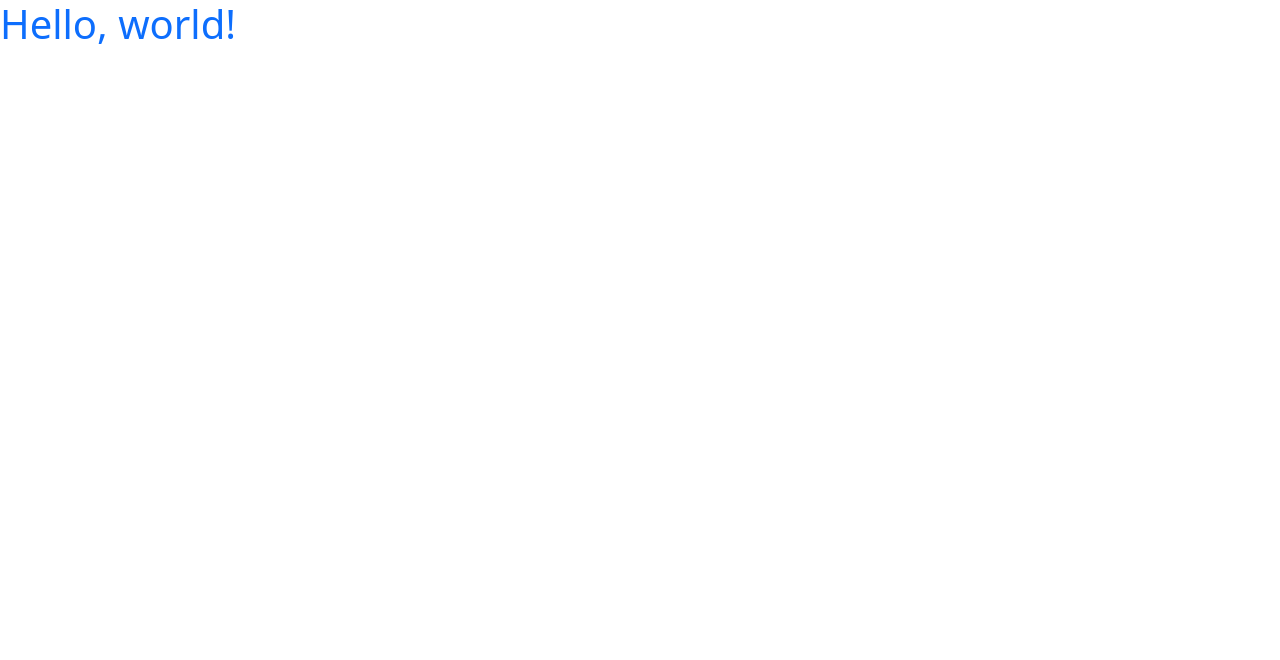
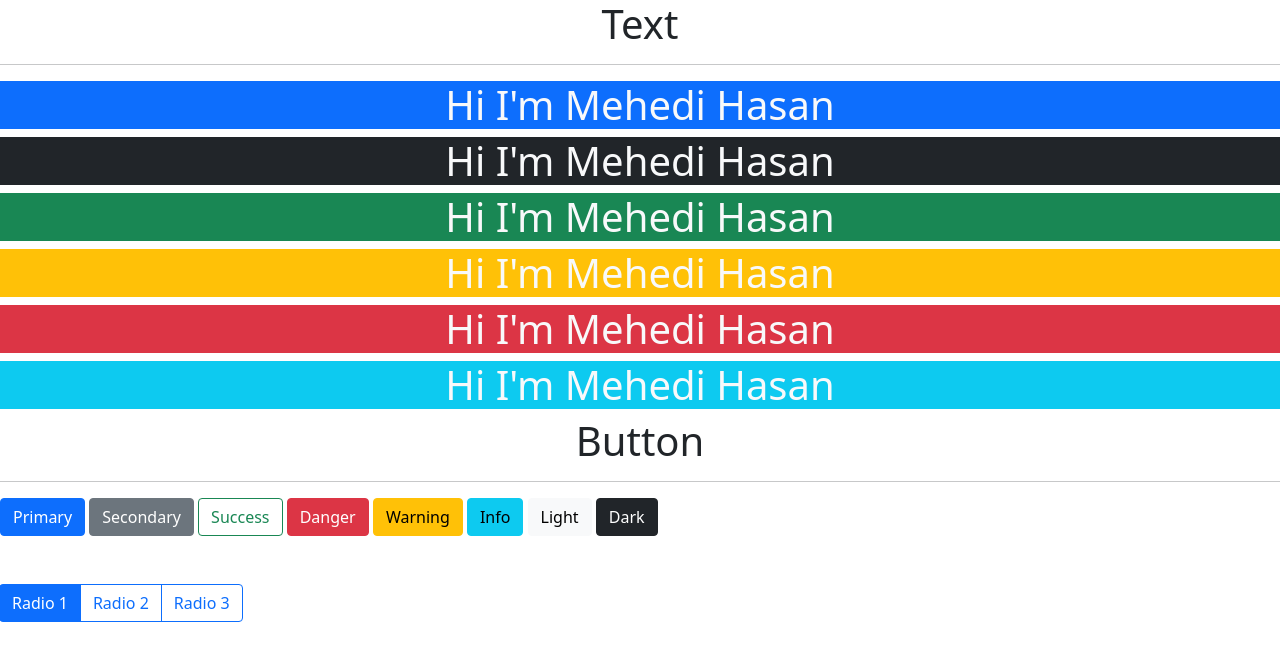
Before and after one commit to rcmehedi15/Bootstrap-practice-, a plain HTML site: page index.html in a window 1280 px wide. Drawn offline with nearby package versions, Linux system fonts and the light colour scheme.

Commit message:
bootstrap practice

```diff
--- a/index.html
+++ b/index.html
@@ -12,12 +12,41 @@
   </head>
   <body>
 
-    <h1 class="text-primary">Hello, world!</h1>
+    <!-- text -->
+    <h1 class=" text-center">Text</h1>
+    <hr>
+  <h1 class="bg-primary text-light text-center">Hi I'm Mehedi Hasan</h1>
+  <h1 class="bg-dark text-light text-center">Hi I'm Mehedi Hasan</h1>
+  <h1 class="bg-success text-light text-center">Hi I'm Mehedi Hasan</h1>
+  <h1 class="bg-warning text-light text-center">Hi I'm Mehedi Hasan</h1>
+  <h1 class="bg-danger text-light text-center">Hi I'm Mehedi Hasan</h1>
+  <h1 class="bg-info text-light text-center">Hi I'm Mehedi Hasan</h1>
 
+<!-- Button -->
+<h1 class=" text-center">Button</h1>
+<hr>
+          <button type="button" class="btn btn-primary">Primary</button>
+          <button type="button" class="btn btn-secondary">Secondary</button>
+          <button type="button" class="btn btn-outline-success">Success</button>
+          <button type="button" class="btn btn-danger">Danger</button>
+          <button type="button" class="btn btn-warning">Warning</button>
+          <button type="button" class="btn btn-info">Info</button>
+          <button type="button" class="btn btn-light">Light</button>
+          <button type="button" class="btn btn-dark">Dark</button>
+<br><br><br>
+            <!-- Button Group -->
+            <div class="btn-group" role="group" aria-label="Basic radio toggle button group">
+              <input type="radio" class="btn-check" name="btnradio" id="btnradio1" autocomplete="off" checked>
+              <label class="btn btn-outline-primary" for="btnradio1">Radio 1</label>
 
+              <input type="radio" class="btn-check" name="btnradio" id="btnradio2" autocomplete="off">
+              <label class="btn btn-outline-primary" for="btnradio2">Radio 2</label>
 
+              <input type="radio" class="btn-check" name="btnradio" id="btnradio3" autocomplete="off">
+              <label class="btn btn-outline-primary" for="btnradio3">Radio 3</label>
+            </div>
 
-    <!-- Option 1: Bootstrap Bundle with Popper -->
+          <!-- Option 1: Bootstrap Bundle with Popper -->
     <script src="https://cdn.jsdelivr.net/npm/bootstrap@5.0.2/dist/js/bootstrap.bundle.min.js" integrity="sha384-MrcW6ZMFYlzcLA8Nl+NtUVF0sA7MsXsP1UyJoMp4YLEuNSfAP+JcXn/tWtIaxVXM" crossorigin="anonymous"></script>
 
     <!-- Option 2: Separate Popper and Bootstrap JS -->
```
Also changed, not shown: 1 other file.
